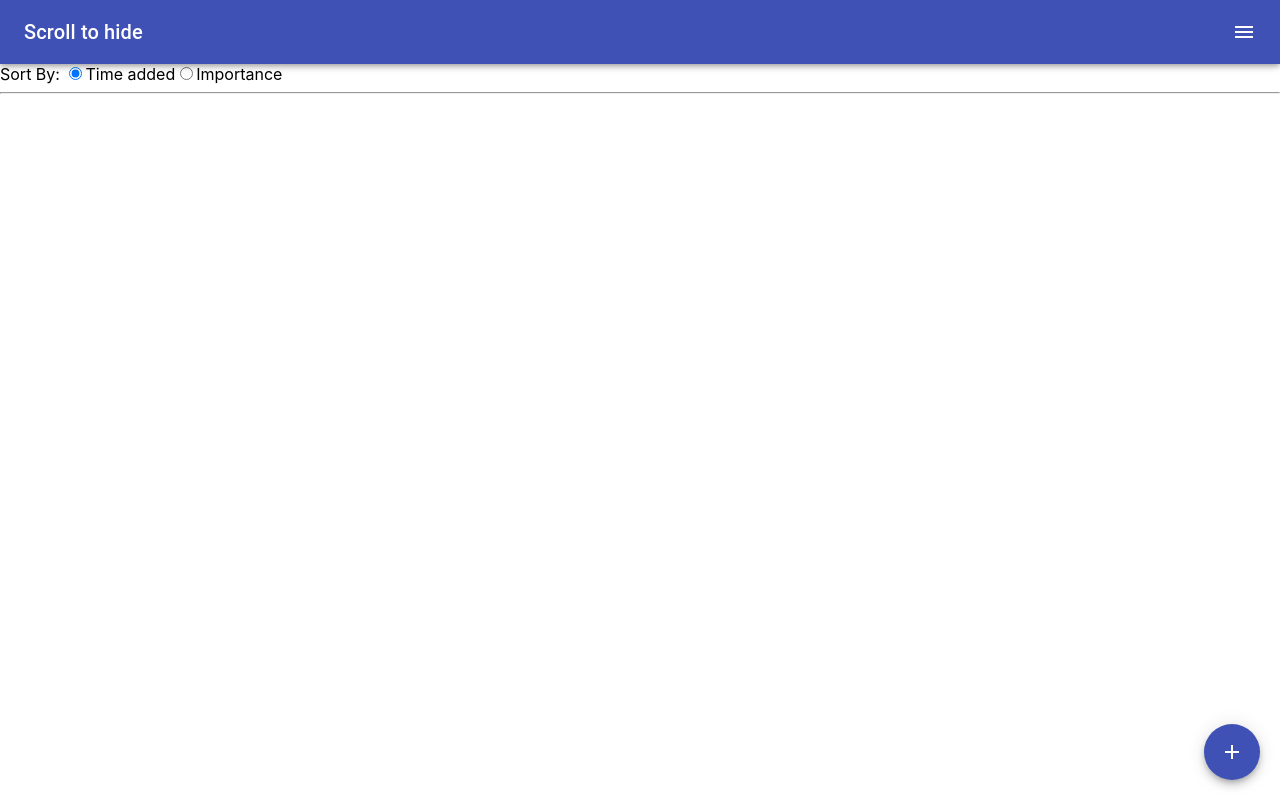
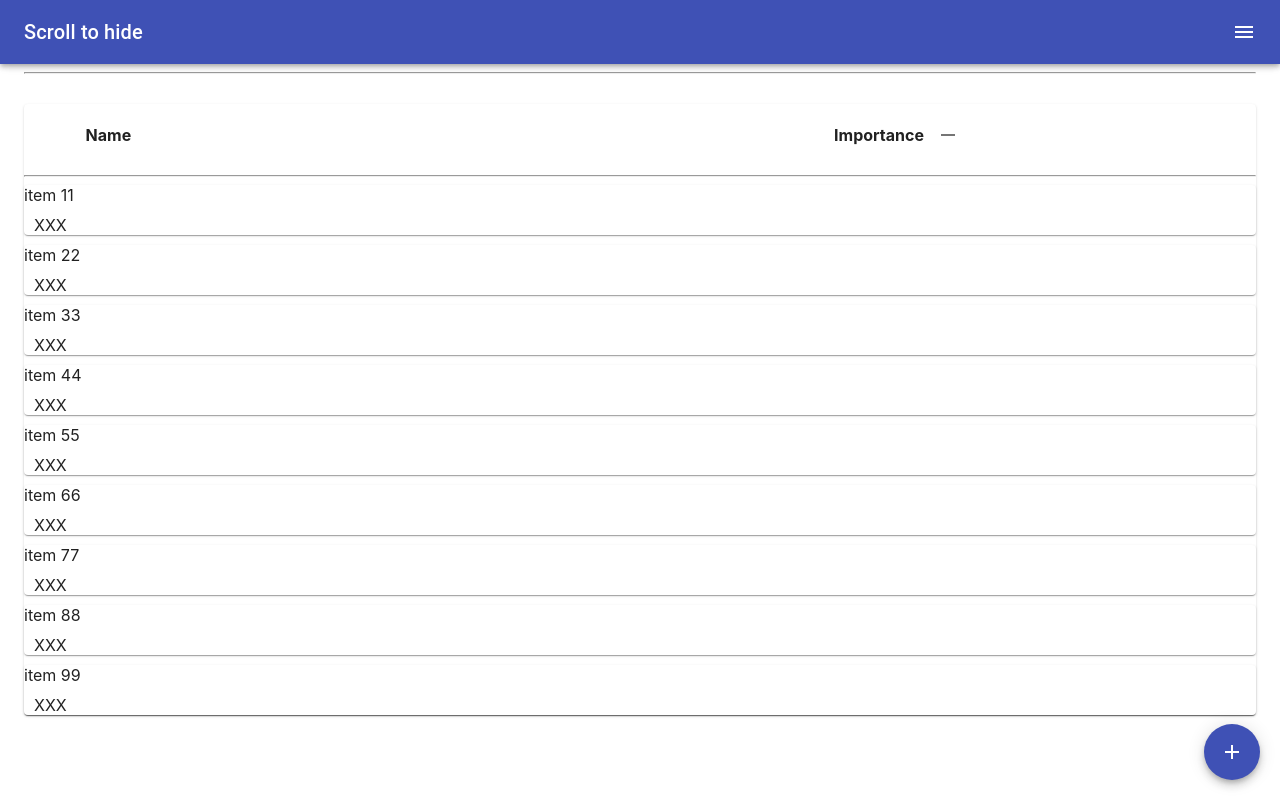
Before and after one commit to TaylenH/todoApp, a React (Create React App) app: page / in a window 1280 px wide. Built offline with nearby package versions, Linux system fonts and the light colour scheme.

Commit message:
improved sorting feature

```diff
--- a/src/App.tsx
+++ b/src/App.tsx
@@ -1,14 +1,64 @@
 import React from 'react';
-import { items } from './types';
-import { Fab } from '@material-ui/core';
+import { items, sortType } from './types';
+import { Fab, Container } from '@material-ui/core';
 import { makeStyles } from '@material-ui/core/styles';
 import EventListener from 'react-event-listener';
-import TodoItem from './components/TodoItem';
 import TodoDialog from './components/TodoDialog';
 import TopBar from './components/TopBar';
 import SmallDrawer from './components/SmallDrawer';
 import AddIcon from '@material-ui/icons/Add';
-import { AutoComplete } from 'material-ui';
+
+import TodoListSurface from './components/TodoListSurface';
+
+
+//Mock Data
+const Mock: items = [
+  {
+    name: 'item 1',
+    importance: 1,
+    id: '1'
+  },
+  {
+    name: 'item 2',
+    importance: 2,
+    id: '2'
+  },
+  {
+    name: 'item 3',
+    importance: 3,
+    id: '3'
+  },
+  {
+    name: 'item 4',
+    importance: 4,
+    id: '4'
+  },
+  {
+    name: 'item 5',
+    importance: 5,
+    id: '5'
+  },
+  {
+    name: 'item 6',
+    importance: 6,
+    id: '6'
+  },
+  {
+    name: 'item 7',
+    importance: 7,
+    id: '7'
+  },
+  {
+    name: 'item 8',
+    importance: 8,
+    id: '8'
+  },
+  {
+    name: 'item 9',
+    importance: 9,
+    id: '9'
+  },
+];
 
 const useStyles = makeStyles({
   fab: {
@@ -24,19 +74,20 @@ const useStyles = makeStyles({
 const App: React.FC = () => {
     const styles = useStyles();
 
-    const [items, updateItems] = React.useState<items>([]);
-    const [sortOption, setSortOption] = React.useState<string>('time');
+    const [items, updateItems] = React.useState<items>(Mock);
+    const [sortOption, setSortOption] = React.useState<sortType>(0);
     const [isTodoOpen, setTodoOpen] = React.useState<boolean>(false);
     const [isDrawerOpen, setDrawerOpen] = React.useState<boolean>(false);
 
     let sortedItems = [...items];
-    sortOption === 'time' || sortedItems.sort((item1, item2) => {
+
+    //Sorts the list accordingly based on the sort option selected
+    sortOption === 0 || sortedItems.sort((item1, item2) => {
       if(item1.importance > item2.importance){
-        return 1;
+        return sortOption === 1 ? 1 : -1;
       }else if(item1.importance < item2.importance){
-        return -1;
+        return sortOption === 1 ? -1 : 1;
       }
-
       return 0;
     });
 
@@ -48,15 +99,11 @@ const App: React.FC = () => {
       updateItems(items);
     }
 
-    const handleSortSelection = (event : React.ChangeEvent<HTMLInputElement>): void => {
-      setSortOption(event.target.value);
-    }
-
-    const handleTodoOpen = (): void => {
+    const handleTodoDialogOpen = (): void => {
       setTodoOpen(true);
     }
 
-    const handleTodoClose = (): void => {
+    const handleTodoDialogClose = (): void => {
       setTodoOpen(false);
     }
 
@@ -74,31 +121,39 @@ const App: React.FC = () => {
       if(isDrawerOpen && (event.key === 'Escape' || event.key === 'Backspace' || event.key === 'Delete')){
           toggleDrawer(false);
       }
-  }
+    }
+
+    const handleSortIconClick = (): void => {
+      switch(sortOption){
+          case 0:
+              setSortOption(1);
+              break;
+          case 1:
+              setSortOption(-1);
+              break;
+          case -1:
+              setSortOption(0);
+              break;
+      }
+    }
 
     return (
-      <>
+      <Container>
         <TopBar toggleDrawer={toggleDrawer} />
         <EventListener target={document} onKeyDown={handleKeyDownClose} />
         <SmallDrawer toggleDrawer={toggleDrawer} open={isDrawerOpen} updateItems={handleUpdateItems} />
         <TodoDialog
           isOpen={isTodoOpen}
-          handleClose={handleTodoClose}
+          handleClose={handleTodoDialogClose}
           updateItems={updateItems}
           items={items}
         />
-        <form>
-          Sort By: <label><input type='radio' value='time' checked={sortOption === 'time'} onChange={e => handleSortSelection(e)} />Time added</label>
-          <label><input type='radio' value='importance' checked={sortOption === 'importance'} onChange={e => handleSortSelection(e)} />Importance</label>
-        </form>
         <hr/>
-        {sortedItems.map((item) => {
-          return <TodoItem todoItem={item} handleDelete={handleDelete} key={item.id} />
-        })}
-        <Fab color='primary' onClick={handleTodoOpen} className={styles.fab} >
+        <TodoListSurface sortedItems={sortedItems} handleDelete={handleDelete} sortType={sortOption} handleSortIconClick={handleSortIconClick} />
+        <Fab color='primary' onClick={handleTodoDialogOpen} className={styles.fab} >
           <AddIcon />
         </Fab>
-      </>
+      </Container>
     );
 }
 
--- a/src/components/TodoItem.tsx
+++ b/src/components/TodoItem.tsx
@@ -1,38 +1,41 @@
 import React from 'react';
 import { makeStyles } from '@material-ui/core/styles';
 import { todoItem } from '../types';
+import { Paper } from '@material-ui/core';
 
 
 interface props {
     todoItem: todoItem,
-    handleDelete(id: string): void
+    handleDelete(id: string): void,
+    isFinal?: boolean
 };
 
 const useStyles = makeStyles({
-    box: {
-        border: '1px solid black',
-    },
     deleteButton: {
         margin: '10px',
         cursor: 'pointer',
         '&:hover': {
             background: 'red'
         }
+    },
+    paper: {
+        marginBottom: '10px',
+    },
+    finalPaper: {
+        marginBottom: '80px'
     }
 })
 
-const TodoItem: React.FC<props> = ({ todoItem: todo, handleDelete }) => {
+const TodoItem: React.FC<props> = ({ todoItem: todo, handleDelete, isFinal = false }) => {
     const styles = useStyles();
 
     return (
-        <>
-            <div className={styles.box}>
-                {todo.name}
-                {todo.description}
-                {todo.importance}
-                <p onClick={() => handleDelete(todo.id)} className={styles.deleteButton}>XXX</p>
-            </div>
-        </>
+        <Paper className={!isFinal ? styles.paper : styles.finalPaper}>
+            {todo.name}
+            {todo.description ? todo.description : ''}
+            {todo.importance}
+            <p onClick={() => handleDelete(todo.id)} className={styles.deleteButton}>XXX</p>
+        </Paper>
     );
 }
 
--- /dev/null
+++ b/src/components/TodoListSurface.tsx
@@ -0,0 +1,84 @@
+import React from 'react';
+import { Paper, IconButton } from '@material-ui/core';
+import { makeStyles } from '@material-ui/core/styles';
+import ArrowDownwardIcon from '@material-ui/icons/ArrowDownward';
+import RemoveIcon from '@material-ui/icons/Remove';
+import ArrowUpwardIcon from '@material-ui/icons/ArrowUpward';
+import { items, sortType } from '../types';
+import TodoItem from './TodoItem';
+
+type props = {
+    sortedItems: items,
+    handleDelete(id: string): void,
+    sortType: sortType,
+    handleSortIconClick(): void
+};
+
+const useStyles = makeStyles({
+    mainSurface : {
+        margin: '30px 5% auto 5%',
+        display: 'flex',
+        flexFlow: 'column no-wrap'
+    },
+    nameLabel: {
+        flex: '1 1 65%'
+    },
+    importanceBox: {
+        flex: '1 1 30%',
+        display: 'flex',
+        alignItems: 'center'
+    },
+    finalItem: {
+        marginBottom: '50px',
+    }
+})
+
+const TodoListSurface = ({sortedItems, handleDelete, sortType, handleSortIconClick}: props) => {
+    const styles = useStyles();
+
+    const renderIcon = (): React.ReactNode => {
+        switch(sortType){
+            case 0:
+                return (
+                    <IconButton type='button' onClick={() => handleSortIconClick()}>
+                        <RemoveIcon />
+                    </IconButton>
+                );
+            case 1:
+                return (
+                    <IconButton type='button' onClick={() => handleSortIconClick()}>
+                        <ArrowUpwardIcon />
+                    </IconButton>
+                );
+            case -1:
+                return (
+                    <IconButton type='button' onClick={() => handleSortIconClick()}>
+                        <ArrowDownwardIcon />
+                    </IconButton>
+                );
+        }
+    };
+
+    return (
+        <Paper>
+            <div className={styles.mainSurface}>
+                <h4 className={styles.nameLabel}>Name</h4>
+                <div className={styles.importanceBox}>
+                    <h4>Importance</h4>
+                    {renderIcon()}
+                </div>
+            </div>
+            <hr />
+            {sortedItems.map(item => {
+                return <TodoItem
+                    todoItem={item}
+                    handleDelete={handleDelete}
+                    key={item.id}
+                    isFinal={item === sortedItems[sortedItems.length - 1] ? true : false}
+                />
+            })}
+        </Paper>
+    );
+}
+
+export default TodoListSurface;
--- a/src/types.tsx
+++ b/src/types.tsx
@@ -1,8 +1,10 @@
 export interface todoItem {
     name: string;
-    description: string;
+    description?: string;
     importance: number;
     id: string;
 };
 
 export type items = todoItem[];
+
+export type sortType = 0 | 1 | -1;
```
